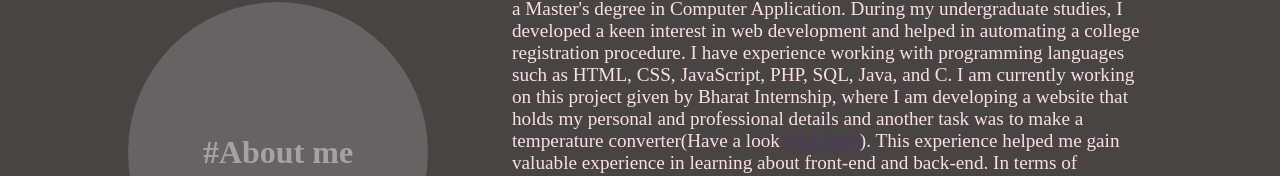
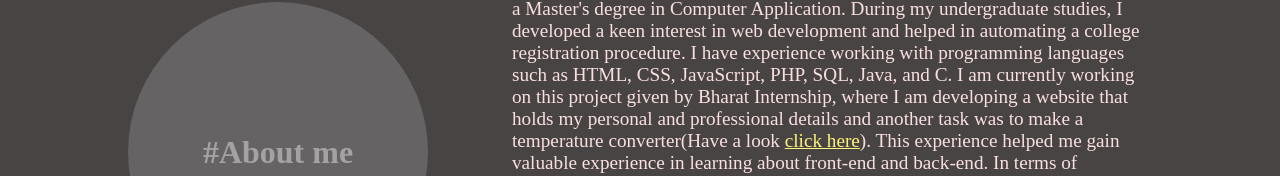
Before and after one commit to AdityaKS3/BharatIntern, a plain HTML site: page about.html in a window 1280 px wide. Shown: the part 698-874 px from the top of the page. Drawn offline with Linux system fonts and the light colour scheme.

Commit message:
Update about.html

```diff
--- a/about.html
+++ b/about.html
@@ -55,7 +55,7 @@
                 <p>
                   <span style="font-size: xx-large;">" Hello</span> everyone, my name is <b>Aditya Kumar Singh</b>. I am currently pursuing a Master's degree in Computer Application. During my undergraduate studies, I developed a keen interest in web development and helped in automating a college registration procedure.
                   I have experience working with programming languages such as HTML, CSS, JavaScript, PHP, SQL, Java, and C.
-I am currently working on this project given by Bharat Internship, where I am developing a website that holds my personal and professional details and another task was to make a temperature converter(Have a look <a href=index2.html style="color:rgb(79, 55, 101)">click here</a>). This experience helped me gain valuable experience in learning about front-end and back-end.
+I am currently working on this project given by Bharat Internship, where I am developing a website that holds my personal and professional details and another task was to make a temperature converter(Have a look <a href=index2.html style="color:rgb(255, 244, 123);">click here</a>). This experience helped me gain valuable experience in learning about front-end and back-end.
 In terms of achievements, I have completed several online courses at PROGRAMMING HUB,for the same languages mentioned. I have also received a certificate of completion for a course on DSA Using JAVA from NPTEL(Swayam).
 <br><br>
 Talking about my other creative side, I have experience in graphic design, illustration, and 2D animation, sketching, making digital stickers, and creating cartoon characters.
```
